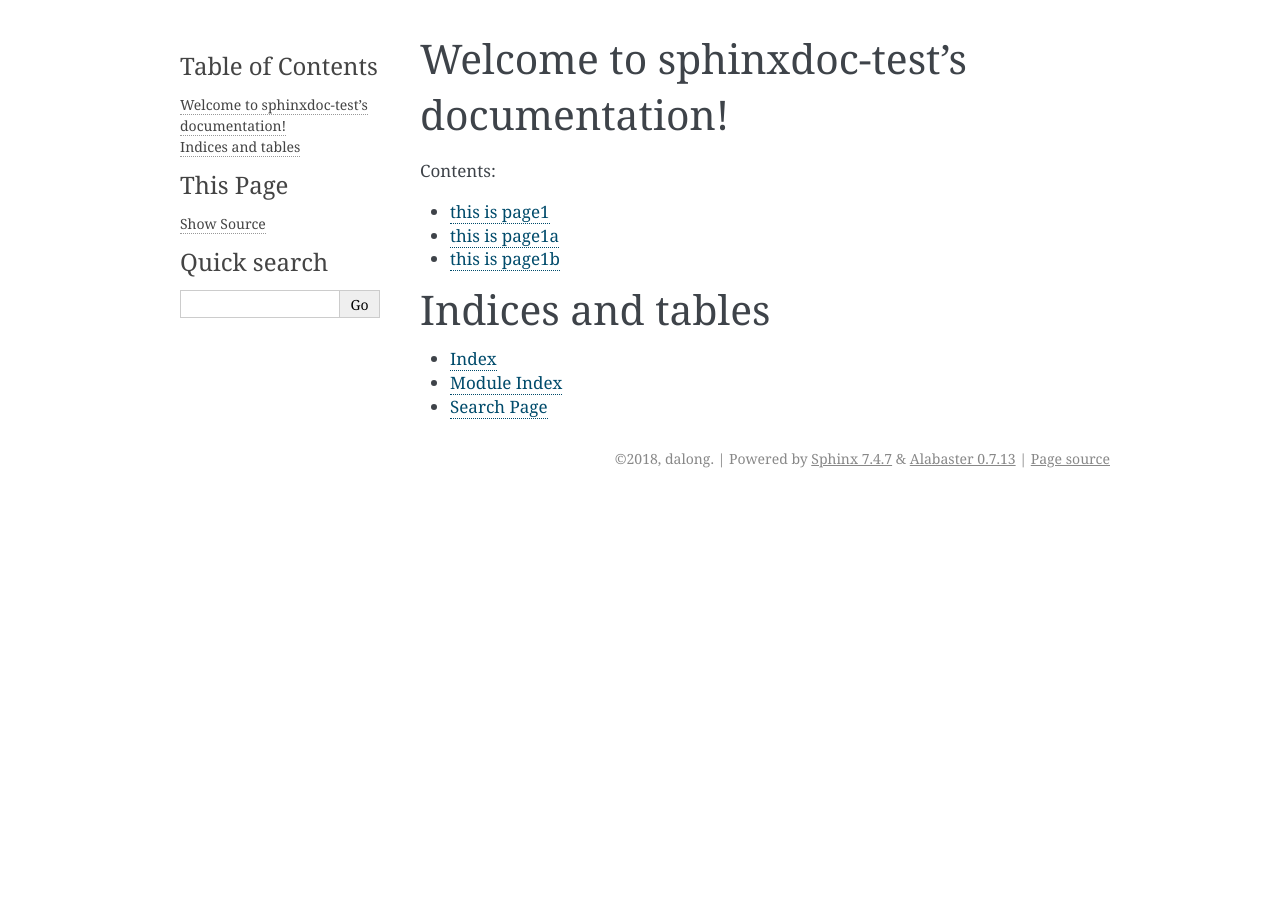
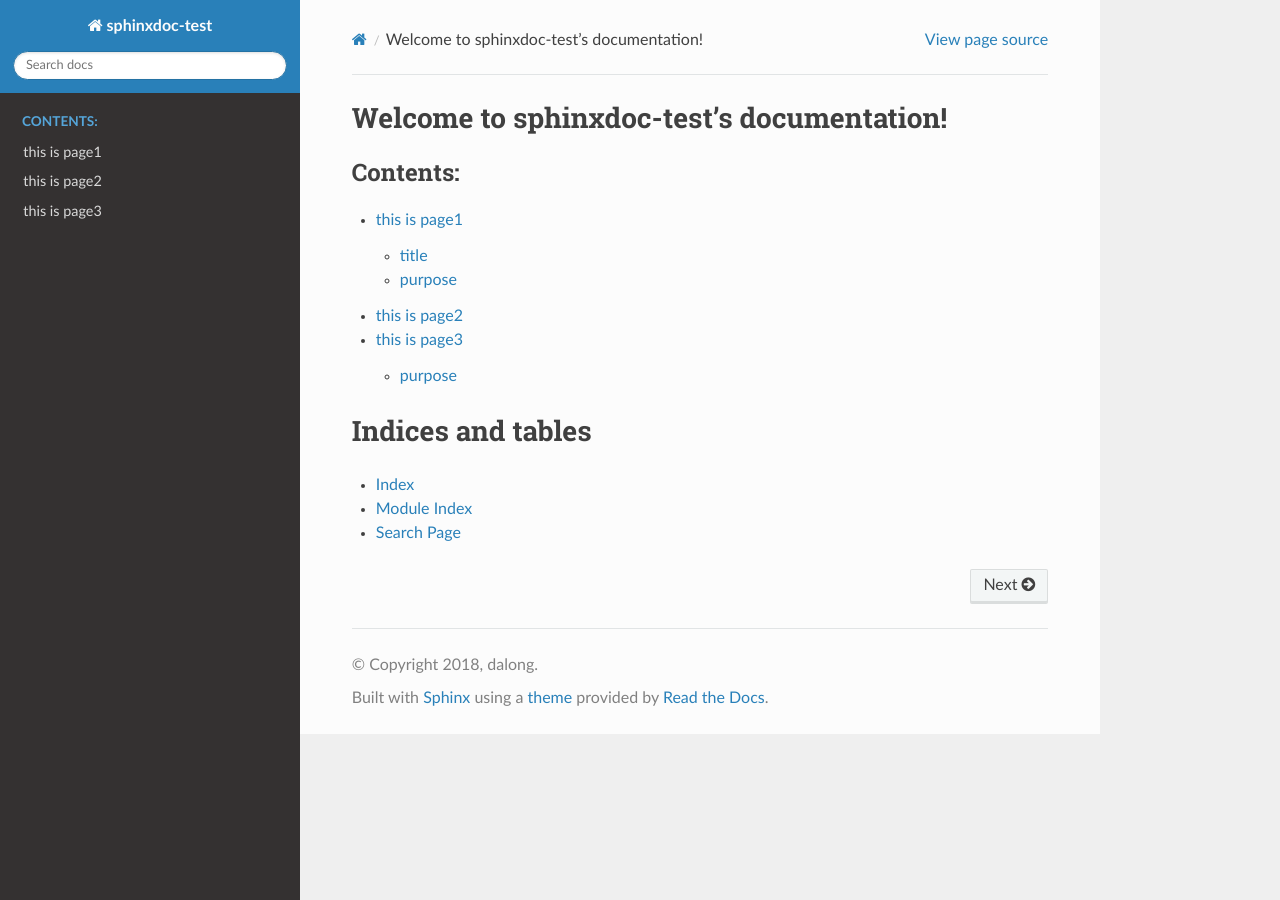
Before and after one commit to notmikeb/sphinxdoc-test, a Sphinx documentation site: the page built from docs/source/index.rst, in a window 1280 px wide. Built offline with Sphinx 7.4.7 and the Read the Docs theme 2.0.0, drawn with Linux system fonts in a browser that asks for light colours; pages that are not in the unit, such as notebooks, are missing from menus.

Commit message:
update toptree

```diff
--- a/docs/source/conf.py
+++ b/docs/source/conf.py
@@ -74,7 +74,8 @@ pygments_style = 'sphinx'
 # The theme to use for HTML and HTML Help pages.  See the documentation for
 # a list of builtin themes.
 #
-html_theme = 'alabaster'
+#html_theme = 'alabaster'
+html_theme = "sphinx_rtd_theme"
 
 # Theme options are theme-specific and customize the look and feel of a theme
 # further.  For a list of options available for each theme, see the
--- a/docs/source/index.rst
+++ b/docs/source/index.rst
@@ -12,8 +12,8 @@ Welcome to sphinxdoc-test's documentation!
 
    includeme
    page1
-   page1a
-   page1b
+   page2
+   page3
 
 
 
--- a/docs/source/page1.rst
+++ b/docs/source/page1.rst
@@ -1,9 +1,16 @@
 this is page1
-=======================
+######################
 
+title
+****************
 
 this is content of page1
 
+purpose
+**************
+
+show title
+`<http://www.kimo.com.tw>`_
 
 * :ref:`page1a`
 * :ref:`page1b`
--- a/docs/source/page1a.rst
+++ /dev/null
@@ -1,5 +0,0 @@
-this is page1a
-=======================
-
-
-this is content of page1a
--- a/docs/source/page1b.rst
+++ /dev/null
@@ -1,5 +0,0 @@
-this is page1b
-=======================
-
-
-this is content of page1b
--- /dev/null
+++ b/docs/source/page3.rst
@@ -0,0 +1,8 @@
+this is page3
+##################
+
+
+purpose
+************
+
+this is content of page3
```
Also changed, not shown: docs/source/page2.rst (added, +21 -0 lines).
